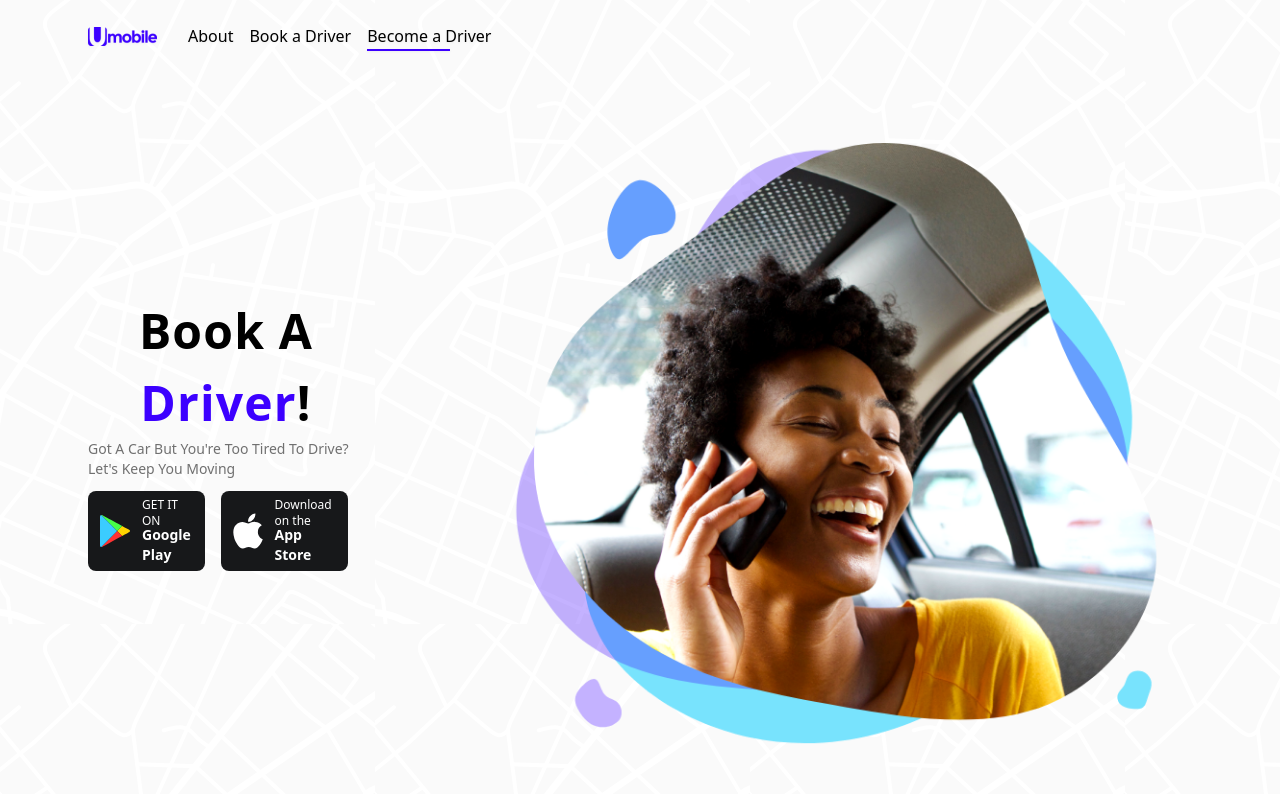
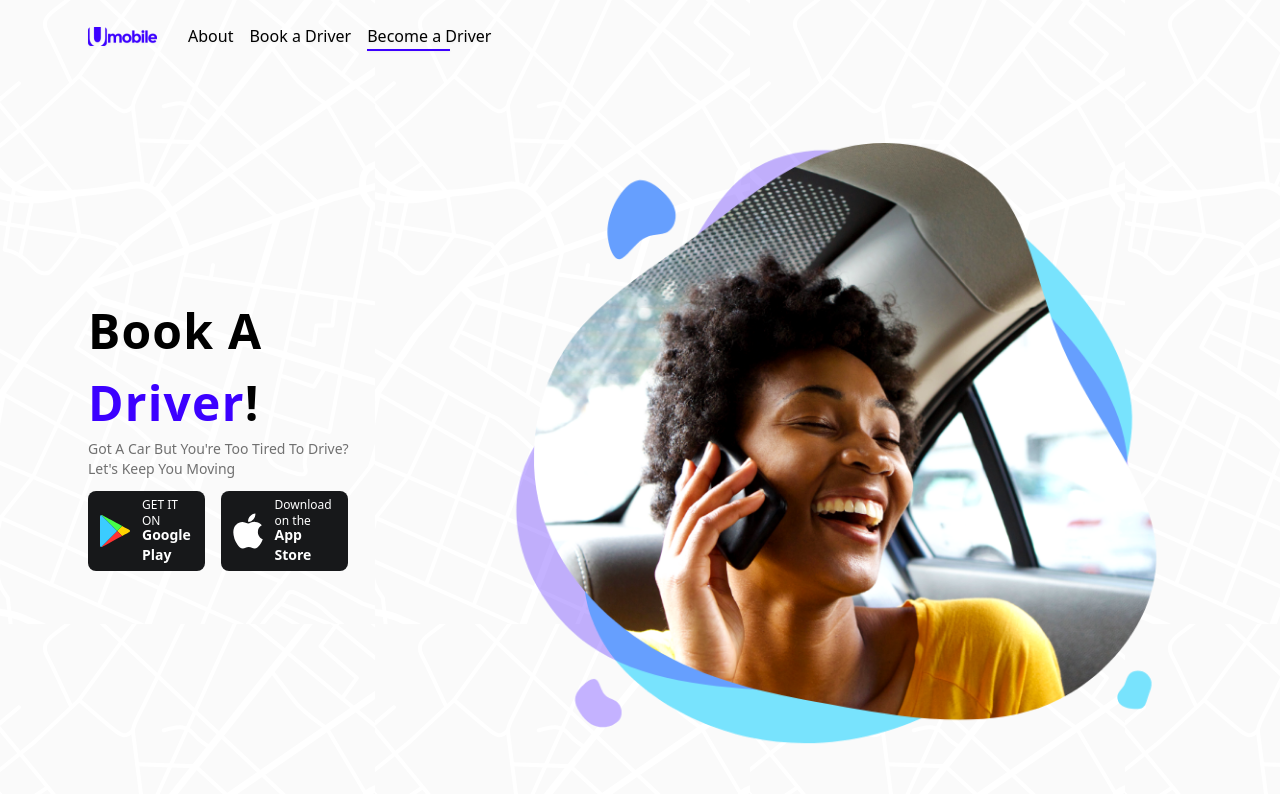
Before and after one commit to musajoshua/umobile, a React (Create React App) app: page /rider in a window 1280 px wide. Shown: the top 800 px of the page. Built offline with nearby package versions, Linux system fonts and the light colour scheme.

Commit message:
feat: float text left on larger screens

```diff
--- a/src/pages/Rider.jsx
+++ b/src/pages/Rider.jsx
@@ -18,7 +18,7 @@ function Rider() {
             <img src={RideGroup} alt="RideGroup" />
           </div>
           <div className="flex items-center justify-center flex-col w-full md:items-start md:w-1/2 xl:w-1/4">
-            <h1 className="text-black font-bold text-5xl capitalize md:tracking-wide xl:text-6xl">
+            <h1 className="text-black font-bold text-5xl capitalize md:tracking-wide xl:text-6xl md:text-left">
               book a <span className="text-electric-ultramarine">driver</span>!
             </h1>
             <p className="capitalize text-sm text-dark-silver">
```
